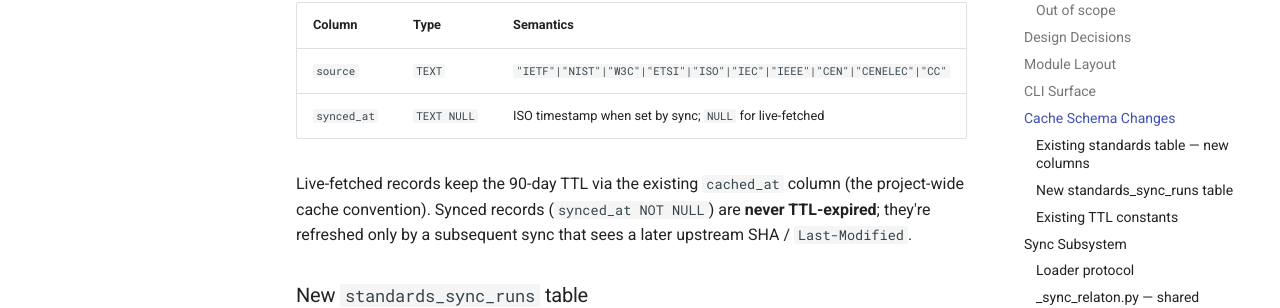
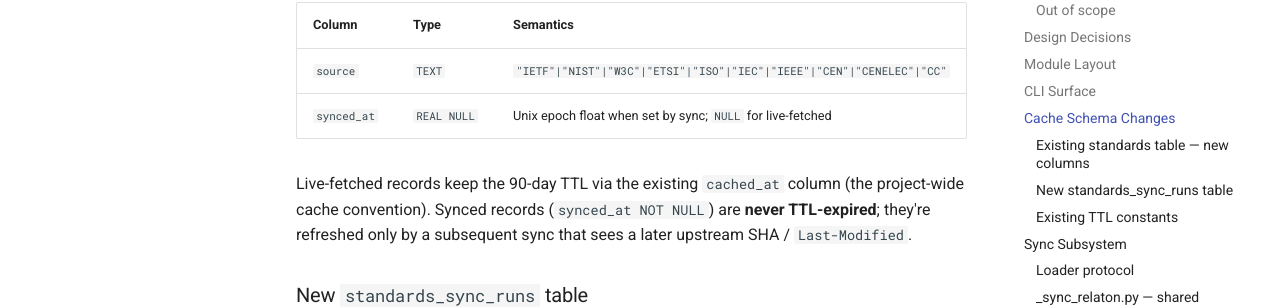
Before and after one commit to pvliesdonk/scholar-mcp, an MkDocs documentation site: the page built from docs/specs/2026-04-13-standards-tier2-design.md, in a window 1280 px wide and 900 px high, scrolled down 2531 px. Shown: the part 152-460 px from the top of the window. Built offline with MkDocs 1.6.1 and Material for MkDocs 9.7.7, drawn with Linux system fonts in a browser that asks for light colours; comment, search, counter and statistics services are not loaded; some of the changed text lies outside the part shown.

Commit message:
docs(specs): fix remaining stale types in standards section
Two entries in the standards-tier2 design spec still described the
implementation with ISO-string timestamps:

- standards.synced_at documented as TEXT NULL / "ISO timestamp" but the
  implementation stores REAL Unix epoch floats (matching cached_at on
  sibling tables).
- The SyncReport dataclass block in the Loader protocol section used
  datetime for started_at/finished_at and str (not str | None) for
  upstream_ref. PR 2-4 loader authors who copy this block would get
  type errors.

Updated both to match the actual code.

Addresses claude[bot] follow-up review on PR #121.

Co-Authored-By: Claude Opus 4.6 <noreply@anthropic.com>

````diff
--- a/docs/specs/2026-04-13-standards-tier2-design.md
+++ b/docs/specs/2026-04-13-standards-tier2-design.md
@@ -96,7 +96,7 @@ Designed for unattended operation under cron / CI / launchd.
 | Column | Type | Semantics |
 |---|---|---|
 | `source` | `TEXT` | `"IETF"|"NIST"|"W3C"|"ETSI"|"ISO"|"IEC"|"IEEE"|"CEN"|"CENELEC"|"CC"` |
-| `synced_at` | `TEXT NULL` | ISO timestamp when set by sync; `NULL` for live-fetched |
+| `synced_at` | `REAL NULL` | Unix epoch float when set by sync; `NULL` for live-fetched |
 
 Live-fetched records keep the 90-day TTL via the existing `cached_at` column (the
 project-wide cache convention). Synced records (`synced_at NOT NULL`) are **never
@@ -155,9 +155,9 @@ class SyncReport:
     unchanged: int
     withdrawn: int
     errors: list[str]
-    upstream_ref: str
-    started_at: datetime
-    finished_at: datetime
+    upstream_ref: str | None
+    started_at: float
+    finished_at: float
 ```
 
 The dispatcher in `_standards_sync.py` runs all selected loaders concurrently (one
````
